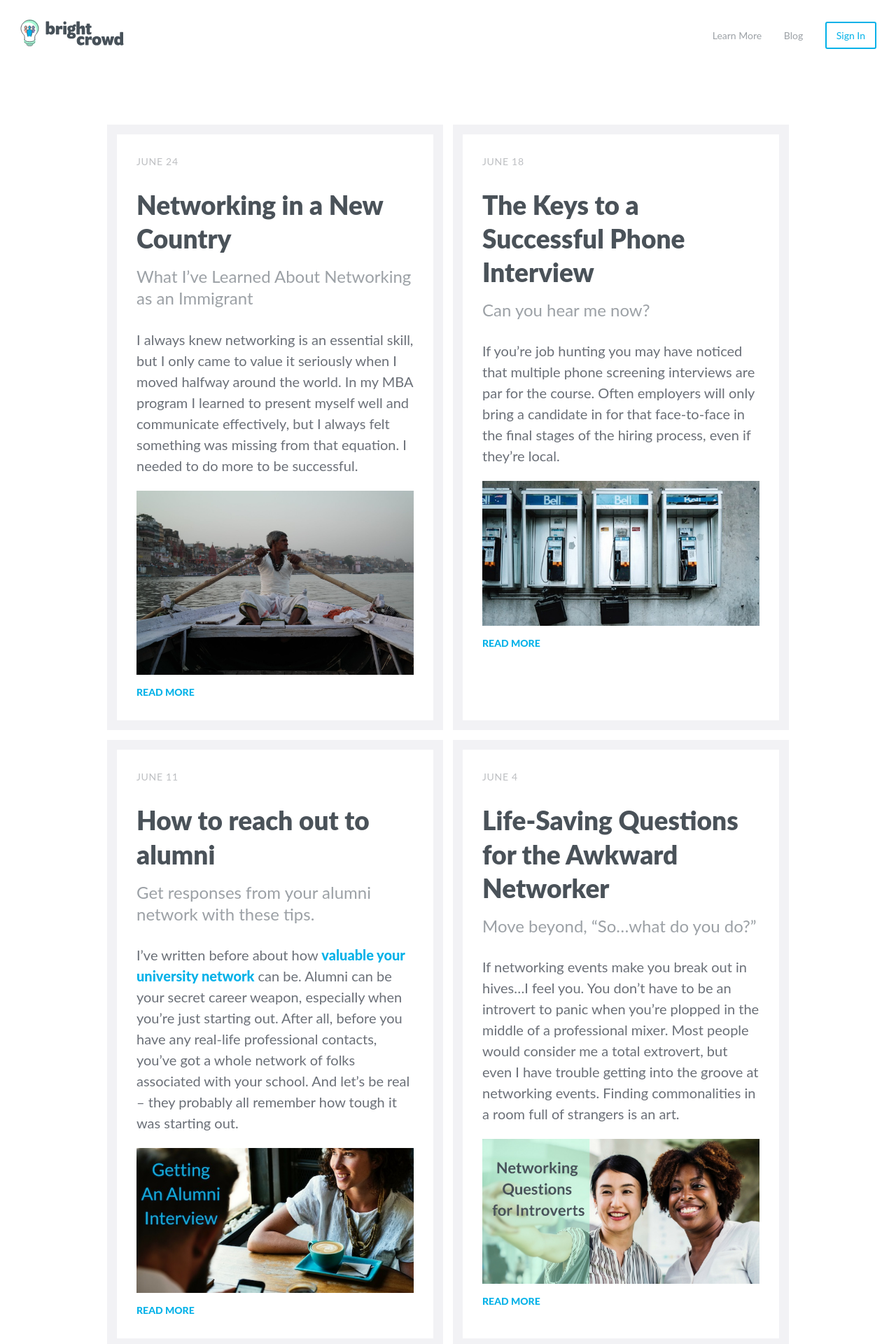
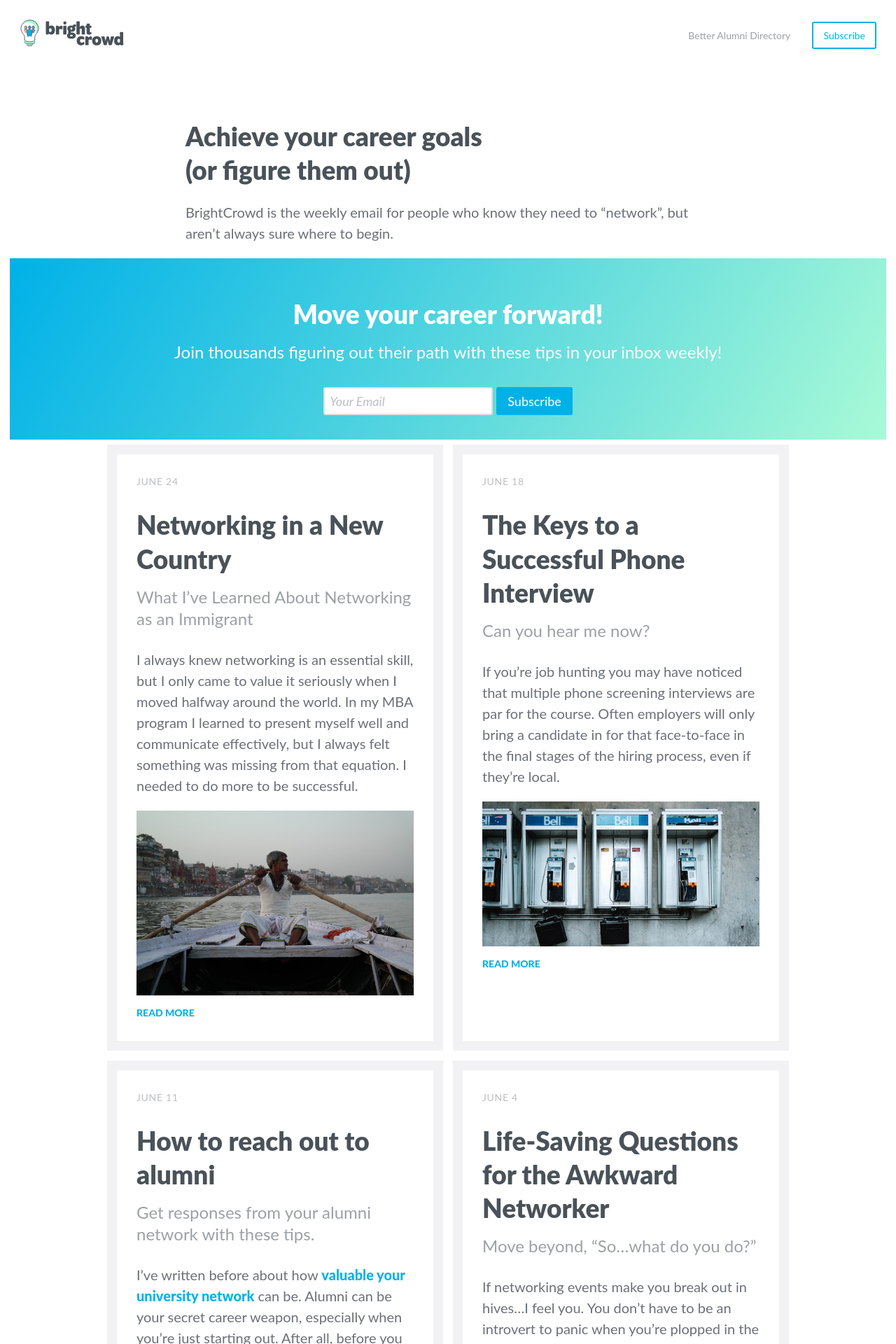
Before and after one commit to BrightCrowd/bc-blog, a Jekyll site: the page built from index.html, in a window 1280 px wide. Shown: the top 1920 px of the page at 70% size. Built offline with Jekyll 4.4.1, drawn with Linux system fonts in a browser that asks for light colours; some web fonts are replaced.

Commit message:
Update navbar and landing page

```diff
--- a/_layouts/default.html
+++ b/_layouts/default.html
@@ -17,13 +17,13 @@
       <div class="container">
         <header class="masthead">
           <div>
-            <a href="{{ site.bcurl }}/" class="site-avatar"><img src="{{ site.avatar | absolute_url }}" /></a>
+            <a href="{{ site.baseurl }}/" class="site-avatar"><img src="{{ site.avatar | absolute_url }}" /></a>
           </div>
 
           <nav>
-            <a href="{{ site.bcurl }}/team">Learn More</a>
-            <a href="{{ site.baseurl }}/">Blog</a>
-            <a href="{{ site.bcurl }}">Sign In</a>
+            <a href="{{ site.bcurl }}/">Better Alumni Directory</a>
+            <!-- <a href="{{ site.baseurl }}/">Blog</a> -->
+            <a href="{{ site.baseurl }}/">Subscribe</a>
           </nav>
         </header>
       </div>
--- a/_sass/_theme.scss
+++ b/_sass/_theme.scss
@@ -95,6 +95,17 @@ body {
   color:$white;
 }
 
+.index-signup{
+  text-align: center;
+}
+
+.index-headline{
+  max-width: 750px;
+  margin:0 auto;
+  img {
+    max-width:200px;
+  }
+}
 
 
 .page{
--- a/index.html
+++ b/index.html
@@ -1,6 +1,17 @@
 ---
 layout: default
 ---
+
+<div class="index-headline">
+  <!-- <img src="{{site.baseurl}}/assets/images/logomark.png"> -->
+  <h1>Achieve your career goals <br>(or figure them out)</h1>
+  <p>BrightCrowd is the weekly email for people who know they need to “network”, but aren’t always sure where to begin. </p>
+</div>
+
+<div class="index-signup">
+  {% include signup.html context="index-signup" %}
+</div>
+
 
 <div class="posts">
   {% for post in site.posts %}
```
Also changed, not shown: assets/images/logomark.png (added).
